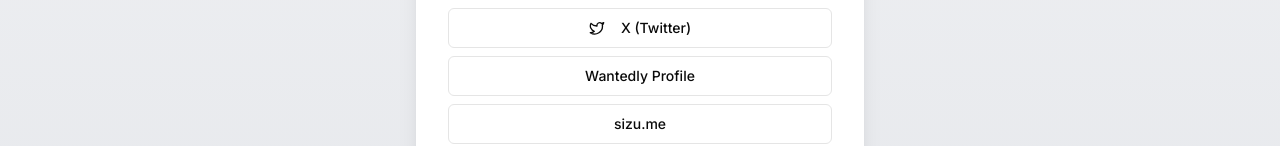
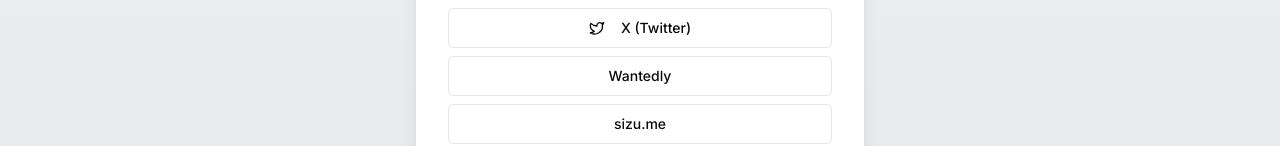
Before and after one commit to edmitton/mitton-portfolio, a Next.js app: page / in a window 1280 px wide. Shown: the part 444-590 px from the top of the page. Built offline with nearby package versions, Linux system fonts and the light colour scheme.

Commit message:
feat: ボタンtext修正

```diff
--- a/app/page.tsx
+++ b/app/page.tsx
@@ -44,7 +44,7 @@ export default function Home() {
           <ListItem>
             <Button variant="outline" className="w-full" asChild>
               <a href="https://www.wantedly.com/id/taisei_mitomi" target="_blank" rel="noopener noreferrer">
-                Wantedly Profile
+                Wantedly
               </a>
             </Button>
           </ListItem>
```
